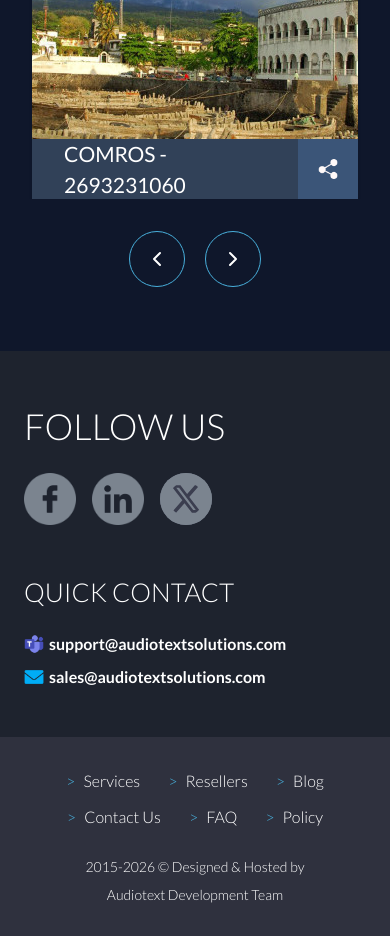
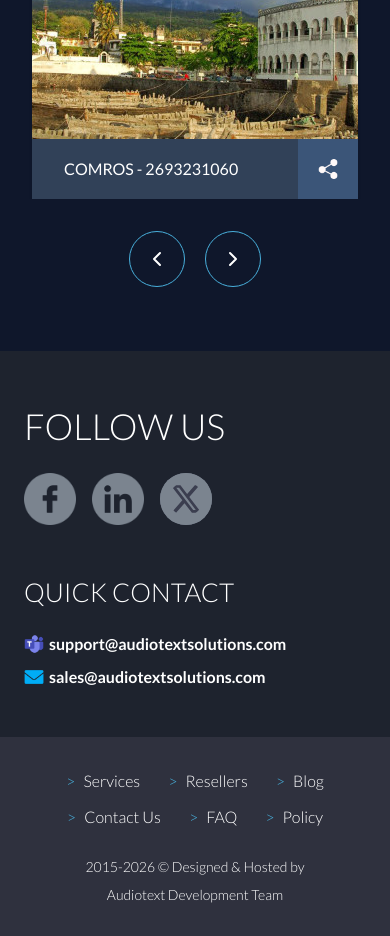
Before and after one commit to ddcrm680/Audio-Text, a Next.js app: page / in a window 390 px wide. Shown: the part 3480-4416 px from the top of the page. Built offline with nearby package versions, Linux system fonts and the light colour scheme; grey boxes are pictures that could not be loaded.

Commit message:
done the textual style updation

```diff
--- a/src/components/TopDestinations/DestinationCard.tsx
+++ b/src/components/TopDestinations/DestinationCard.tsx
@@ -48,7 +48,7 @@
         }`}
       />
       <div className="flex h-[60px]">
-        <div className="flex flex-1 items-center px-8 text-[21px] uppercase">
+        <div className="flex flex-1 items-center px-8 text-[16px] uppercase md:text-[21px]">
           {title}
         </div>
 
```
